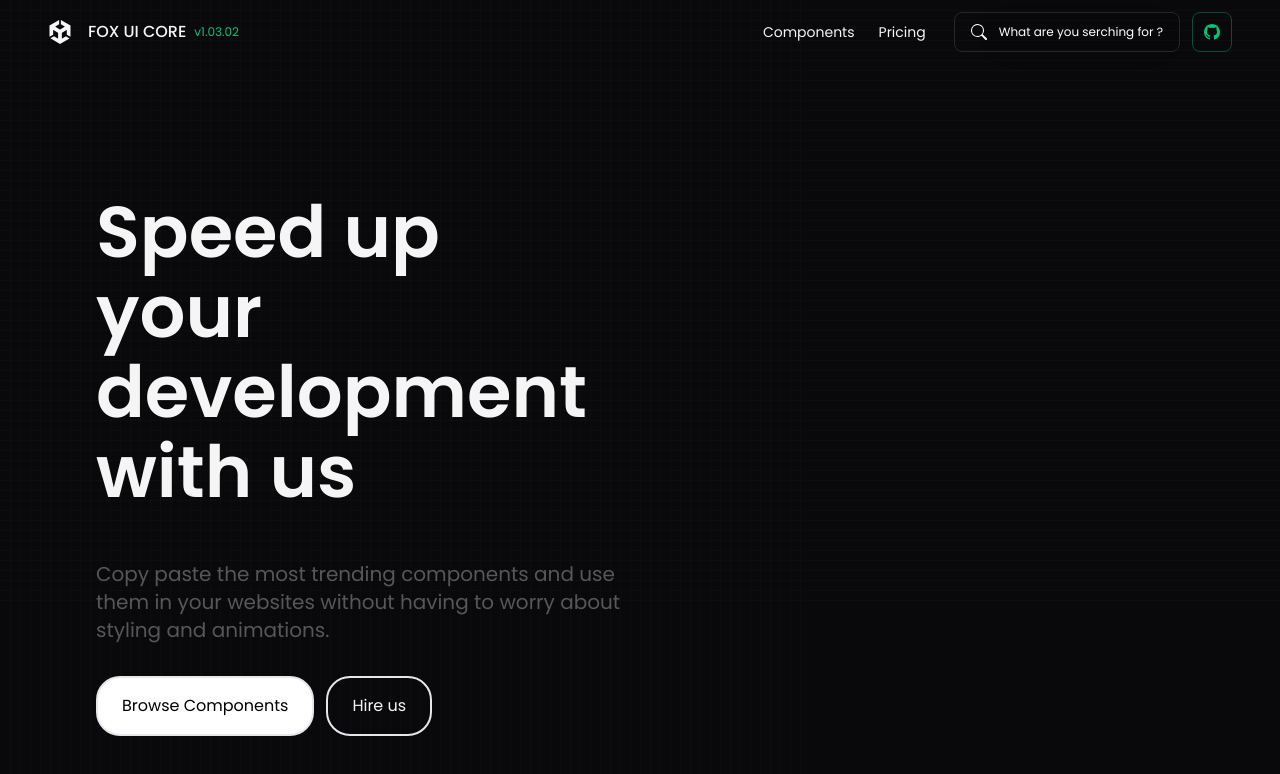
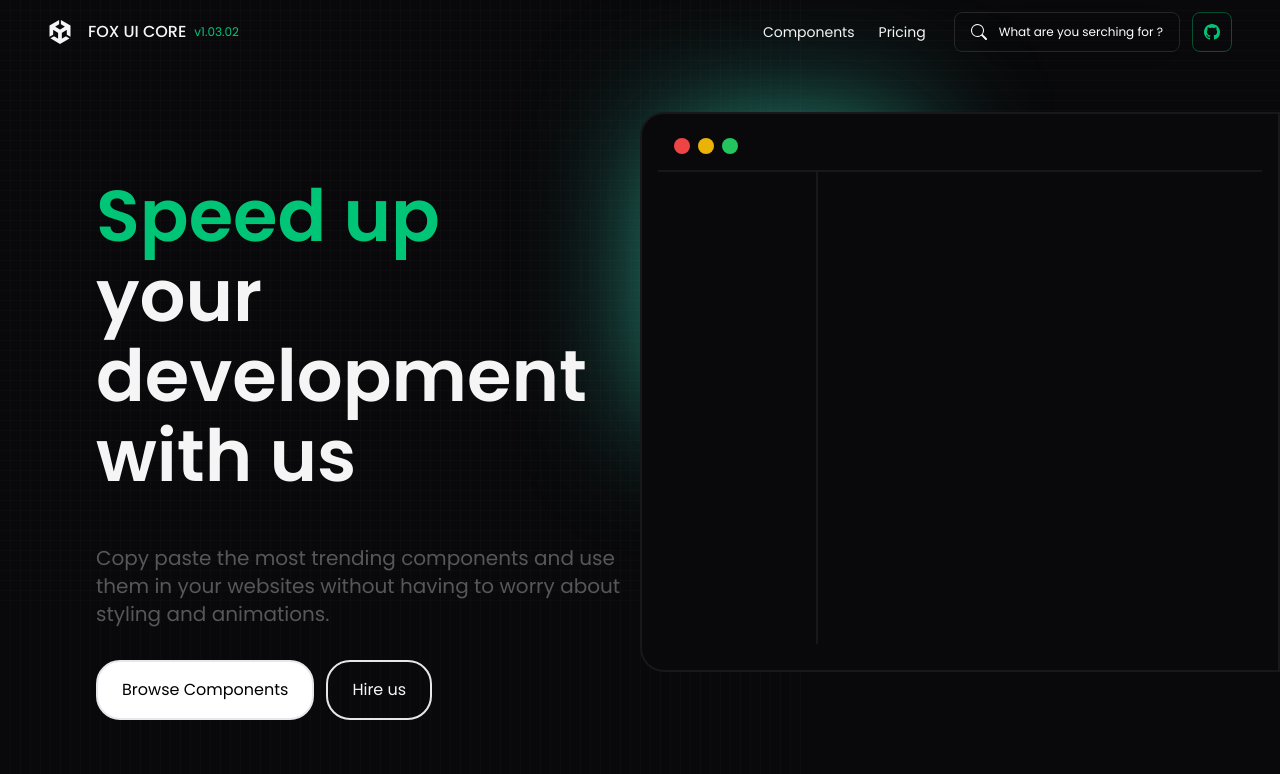
Before and after one commit to Xlongclaw/fox-ui, a React app: page / in a window 1280 px wide. Shown: the top 774 px of the page. Built offline with nearby package versions, Linux system fonts and the light colour scheme.

Commit message:
added backgroung hero prop to homescreen

```diff
--- a/src/screens/home/index.tsx
+++ b/src/screens/home/index.tsx
@@ -3,9 +3,14 @@ import NavigationBar from "@components/navigation-bar";
 import React from "react";
 import { motion } from "framer-motion";
 import { useNavigate } from "react-router-dom";
+import EcomCard from "@fox-components/ecom-card";
+import shoe1 from "@images/shoe1.jpg";
+import shoe3 from "@images/shoe3.jpg";
+import shoe4 from "@images/shoe4.jpg";
+import { BsCircle, BsCircleFill } from "react-icons/bs";
 
 const Home: React.FC = () => {
-  const navigate = useNavigate()
+  const navigate = useNavigate();
   return (
     <div className="relative overflow-hidden h-screen">
       <BgAnim />
@@ -23,26 +28,55 @@ const Home: React.FC = () => {
             type: "spring",
           },
         }}
-        className="flex pt-48 px-24 opacity-0"
+        className="flex pt-20 justify-between opacity-0"
       >
-        <div className="w-1/2">
+        <div className="w-1/2 pt-24 pl-24">
+          {/* <h4>||||||</h4> */}
           <h2 className="text-7xl font-semibold leading-[5rem] w-4/5 mb-12">
-            Speed up your development with us
+            <span className="text-ascent">Speed up </span> your development with
+            us
           </h2>
           <h2 className="text-xl text-x-grey-I">
             Copy paste the most trending components and use them in your
             websites without having to worry about styling and animations.
           </h2>
           <div className="flex gap-3 mt-8">
-            <button onClick={()=>navigate('/application')} className="py-4 border-2 px-6 rounded-3xl bg-white text-black hover:bg-transparent hover:text-white transition-all">
+            <button
+              onClick={() => navigate("/application")}
+              className="py-4 border-2 px-6 rounded-3xl bg-white text-black hover:bg-transparent hover:text-white transition-all"
+            >
               Browse Components
             </button>
-            <a href="https://portfolio-omega-ruby-26.vercel.app/" className="py-4 border-2 px-6 rounded-3xl  hover:bg-white hover:text-black transition-all">
+            <a
+              href="https://portfolio-omega-ruby-26.vercel.app/"
+              className="py-4 border-2 px-6 rounded-3xl  hover:bg-white hover:text-black transition-all"
+            >
               Hire us
             </a>
           </div>
         </div>
-        <div></div>
+        <div className="bg-zinc-950 w-[40rem] rounded-s-3xl mt-8 h-[35rem] border-2 border-zinc-900 relative p-4">
+          <motion.div
+            animate={{
+              height: [200, 300, 200],
+              backgroundColor: ["#6d28d9", "#10b981", "#6d28d9"],
+              transition: { repeat: Infinity, duration: 10 },
+            }}
+            className="w-64 h-64 bg-ascent blur-3xl absolute -z-10"
+          ></motion.div>
+          <div className="border-b-2 border-zinc-900 pt-2 pb-4 px-4 flex items-center justify-between">
+            <div className="flex gap-2">
+              <BsCircleFill className="text-red-500" />
+              <BsCircleFill className="text-yellow-500" />
+              <BsCircleFill className="text-green-500" />
+            </div>
+            <div className="text-xs font-medium"></div>
+          </div>
+          <div className="flex h-[90%] ">
+            <div className="w-[10rem] border-r-2 border-zinc-900 h-full"></div>
+            <div></div>
+          </div>
+        </div>
       </motion.div>
     </div>
   );
--- a/src/styles.css
+++ b/src/styles.css
@@ -40,6 +40,26 @@ backdrop-filter: blur(10.9px);
 -webkit-backdrop-filter: blur(10.9px);
 }
 
+.glass2{
+  /* From https://css.glass */
+background: rgba(72, 72, 72, 0.32);
+/* border-radius: 16px; */
+box-shadow: 0 4px 30px rgba(0, 0, 0, 0.1);
+backdrop-filter: blur(17.6px);
+-webkit-backdrop-filter: blur(17.6px);
+border: 1px solid rgba(72, 72, 72, 0.3);
+}
+
+.glass3{
+  /* From https://css.glass */
+background: rgba(72, 72, 72, 0.69);
+/* border-radius: 16px; */
+box-shadow: 0 4px 30px rgba(0, 0, 0, 0.1);
+backdrop-filter: blur(17.6px);
+-webkit-backdrop-filter: blur(17.6px);
+border: 1px solid rgba(72, 72, 72, 0.3);
+}
+
 body::-webkit-scrollbar{
  width: 8px;
  border: 1px solid rgb(24, 24, 27);
```
Also changed, not shown: src/fox-components/ecom-card/EcomCard.tsx (line endings or trailing spaces).
